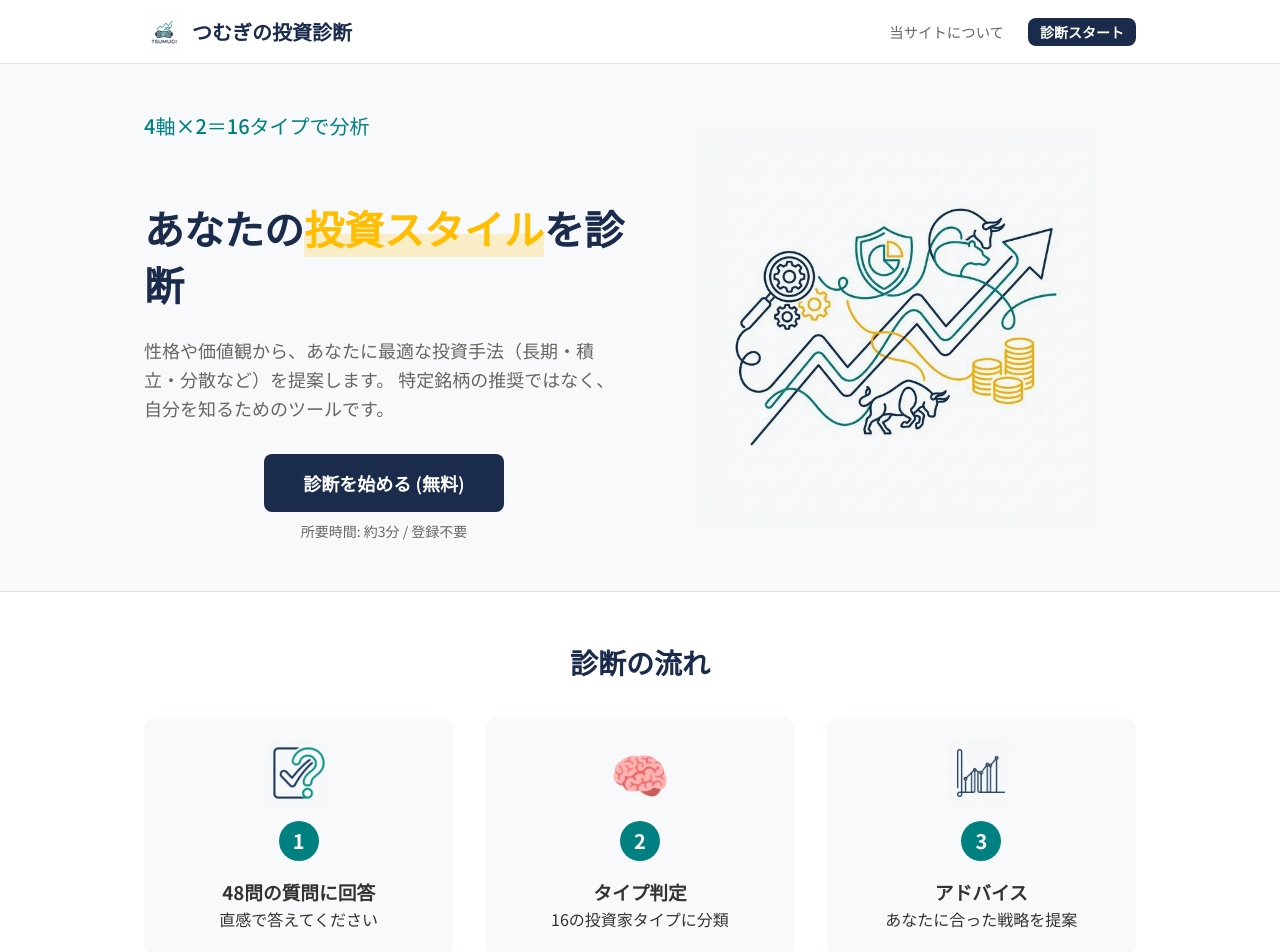
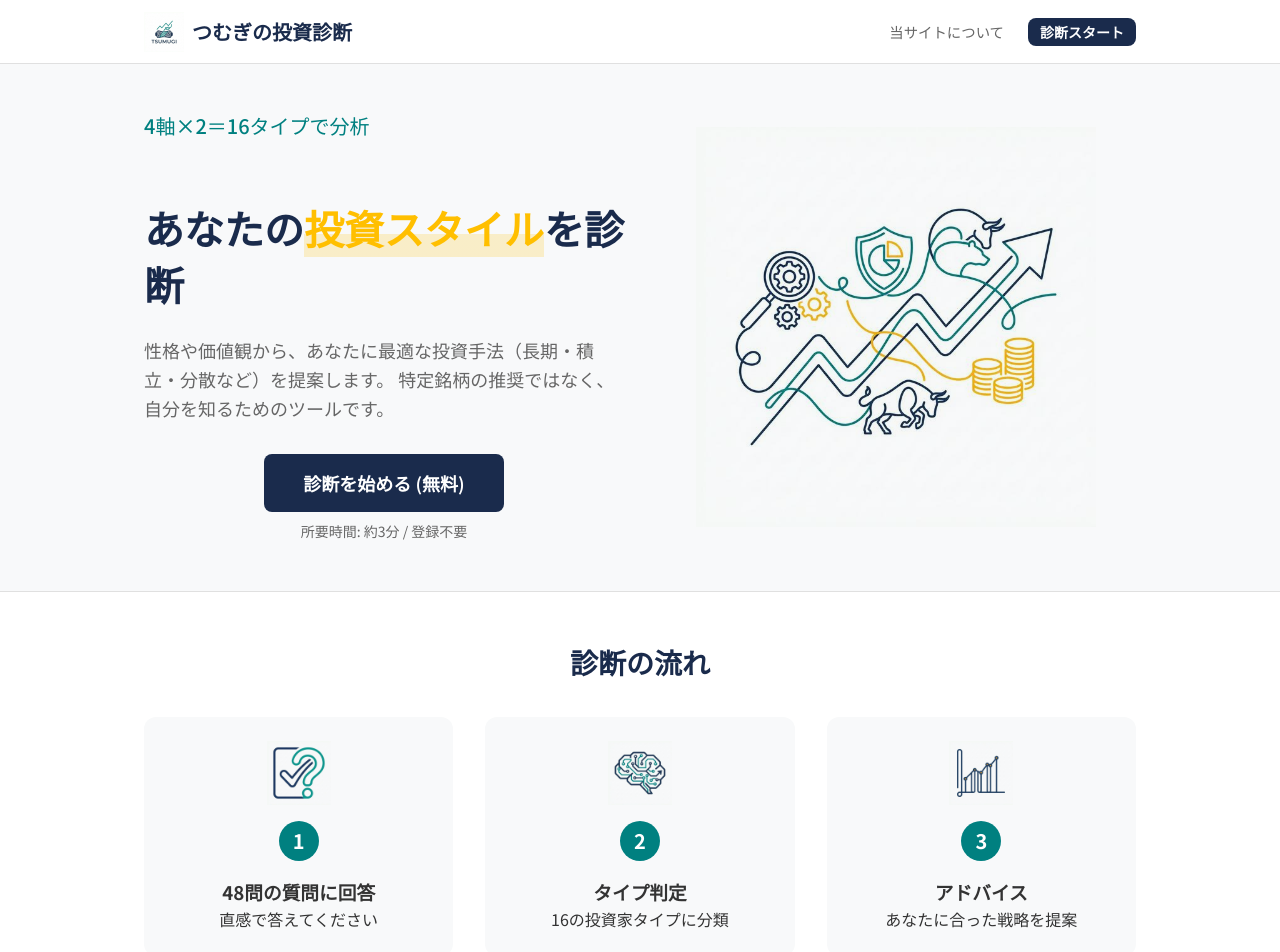
Before and after one commit to waniwanipanich463/toushi-shindan, a Next.js app: page / in a window 1280 px wide. Shown: the top 952 px of the page. Built offline with nearby package versions, Linux system fonts and the light colour scheme; no server answers.

Commit message:
feat: Replace brain emoji with custom icon

```diff
--- a/src/app/page.tsx
+++ b/src/app/page.tsx
@@ -57,7 +57,7 @@ export default function Home() {
               </div>
               <div className={styles.step}>
                 <div className={styles.stepIcon}>
-                  <span style={{ fontSize: '3rem' }}>🧠</span>
+                  <Image src="/images/icon_brain.png" alt="Type Determination" width={64} height={64} />
                 </div>
                 <span className={styles.stepNumber}>2</span>
                 <h3>タイプ判定</h3>
```
Also changed, not shown: public/images/icon_brain.png (added).
